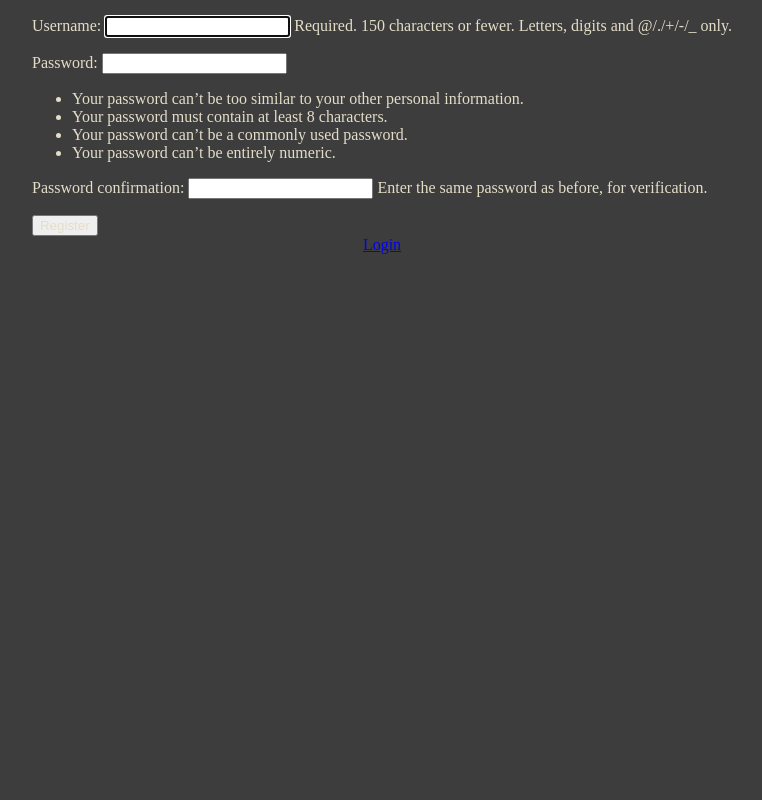
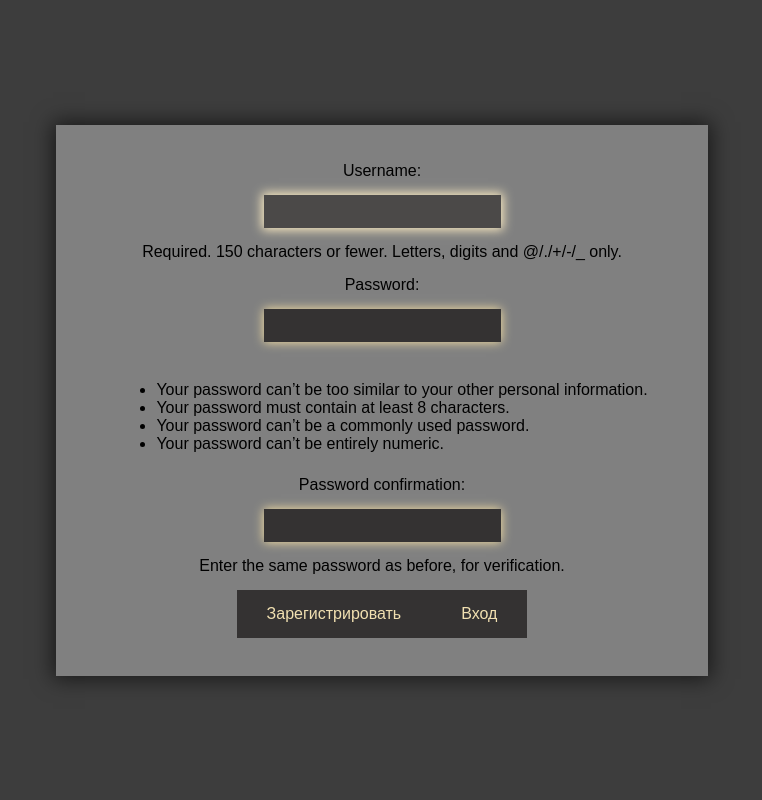
Before and after one commit to vlad0337187/test_ajax_app, a Django app: page /auth/register/ in a window 1280 px wide. Shown: the whole page, without its empty margins (258-1020 px from the left). Run offline with Django 3.2, Linux system fonts and the light colour scheme; parts of the project's set-up code (start-up, migrations or seed data) failed here and were passed over.

Commit message:
Added css to login, register page; added info to TODO.txt; added sqlite3 database to test launch on system, where Postgres is absent.

```diff
--- a/TODO.txt
+++ b/TODO.txt
@@ -10,6 +10,8 @@
     - добавить скрипт, который после изменения какого-либо продукта отправит информацию об этом на сервер
     - добавить скрипт, который будет ждать создания на сервере нового продукта, затем обновит список продуктов с сервера,
         закроет окно добавления продуктов
+
+    - кнопки (те, что на панели) уже определены в general.css, нужно убрать некоторые переопределения их свойств из product_list.css
 
 
 Другие элементы:
--- a/shopping_list_project/static/css/general.css
+++ b/shopping_list_project/static/css/general.css
@@ -7,11 +7,102 @@ body {
     justify-content: center;
     align-items: center;
 
+    font-family: sans-serif;
+
     color: hsl(45, 34%, 84%);
     background-color: hsl(40, 0%, 24%);
 }
 
 
+a {
+    text-decoration: none;
+}
+
+
 button {
-    color: hsl(45, 34%, 84%);
+    outline: none;
+    padding: 15px 30px 15px 30px;
+    border: none;
+    font-size: 12pt;
+
+    color: hsl(44, 70%, 82%);
+    background-color: hsl(10, 2%, 20%);
+
+    transition-duration: 0.2s;
 }
+
+
+button:hover {
+    cursor: pointer;
+
+    color: hsl(44, 96%, 82%);
+    background-color: hsl(10, 2%, 25%);
+    text-shadow:  -6px -3px 10px black;
+    box-shadow: 0px 0px 10px 0px hsl(44, 96%, 82%);
+}
+
+
+button:active {
+    color: hsl(44, 96%, 88%);
+    background-color: hsl(10, 2%, 29%);
+    box-shadow: 0px 0px 10px 2px hsl(44, 96%, 88%);
+}
+
+
+input {
+    outline: none;
+    padding: 7.5px 15px 7.5px 15px;
+    font-size: 12pt;
+
+    background-color: hsl(10, 2%, 20%);
+    border: 0px solid black;
+    color: hsl(44, 70%, 82%);
+    text-shadow:  -6px -3px 10px black;
+    box-shadow: 0px 0px 10px 0px hsl(44, 96%, 82%);
+
+    transition-duration: 0.2s;
+}
+
+
+input:hover {
+    color: hsl(44, 96%, 82%);
+    background-color: hsl(10, 2%, 25%);
+    text-shadow:  -6px -3px 10px black;
+    box-shadow: 0px 0px 10px 2px hsl(44, 96%, 82%);
+}
+
+
+input:focus {
+    color: hsl(44, 96%, 88%);
+    background-color: hsl(10, 2%, 29%);
+    box-shadow: 0px 0px 10px 2px hsl(44, 96%, 88%);
+}
+
+
+.like_button {
+    padding: 15px 30px 15px 30px;
+    border: none;
+    font-size: 12pt;
+
+    color: hsl(44, 70%, 82%);
+    background-color: hsl(10, 2%, 20%);
+
+    transition-duration: 0.2s;
+}
+
+
+.like_button:hover {
+    cursor: pointer;
+
+    color: hsl(44, 96%, 82%);
+    background-color: hsl(10, 2%, 25%);
+    text-shadow:  -6px -3px 10px black;
+    box-shadow: 0px 0px 10px 0px hsl(44, 96%, 82%);
+}
+
+
+.like_button:active {
+    color: hsl(44, 96%, 88%);
+    background-color: hsl(10, 2%, 29%);
+    box-shadow: 0px 0px 10px 2px hsl(44, 96%, 88%);
+}
--- /dev/null
+++ b/users/static/users/css/login.css
@@ -0,0 +1,68 @@
+.login_window_container {
+    display: flex;
+    flex-direction: column;
+    justify-content: center;
+    align-items: center;
+    width: 100%;
+    height: 100vh;
+}
+
+
+.login_window {
+    position: static;
+    display: flex;
+    flex-direction: column;
+    justify-content: space-around;
+    align-items: center;
+    padding: 30px 60px 30px 60px;
+
+    color: black;
+    background-color: hsl(40, 0%, 50%);
+    box-shadow: 0 0 20px 3px hsla(40, 0%, 0%, 0.6);
+}
+
+
+.login_window form {
+    display: flex;
+    flex-direction: column;
+    justify-content: center;
+    align-items: stretch;
+}
+
+
+.login_window form p {
+    display: flex;
+    flex-direction: column;
+    justify-content: space-around;
+    align-items: center;
+    margin: 0;
+}
+
+
+.login_window form p label {
+    margin-top: 7.5px;
+    margin-bottom: 7.5px;
+}
+
+
+.login_window form p span {
+    margin-top: 7.5px;
+    margin-bottom: 7.5px;
+}
+
+
+.login_window form p input {
+    margin-top: 7.5px;
+    margin-bottom: 7.5px;
+}
+
+
+.login_buttons {
+    display: flex;
+    flex-direction: row;
+    justify-content: center;
+    align-items: stretch;
+
+        margin-top: 7.5px;
+    margin-bottom: 7.5px;
+}
--- a/users/templates/users/register.html
+++ b/users/templates/users/register.html
@@ -1,12 +1,20 @@
 {% extends 'base_html5.html' %}
+{% load static %}
 
 {% block body %}
     {{ block.super }}
-    <form method="POST">
-        {% csrf_token %}
-        {{ form.as_p }}
-        <button type="submit">Register</button>
-    </form>
+    <div class="login_window_container">
+        <div class="login_window">
+            <form method="POST">
+                {% csrf_token %}
+                {{ form.as_p }}
+                <div class="login_buttons">
+                    <button type="submit">Зарегистрировать</button>
+                    <a href="/auth/login/" class="like_button">Вход</a>
+                </div>
+            </form>
+        </div>
+    </div>
 
-    <a href="/auth/login/">Login</a>
+    <link rel="stylesheet" href="{% static 'users/css/login.css' %}">
 {% endblock %}
```
Also changed, not shown: shopping_list_project/settings.py (+11 -0 lines), users/templates/users/login.html (+11 -2 lines), 2 other files.
